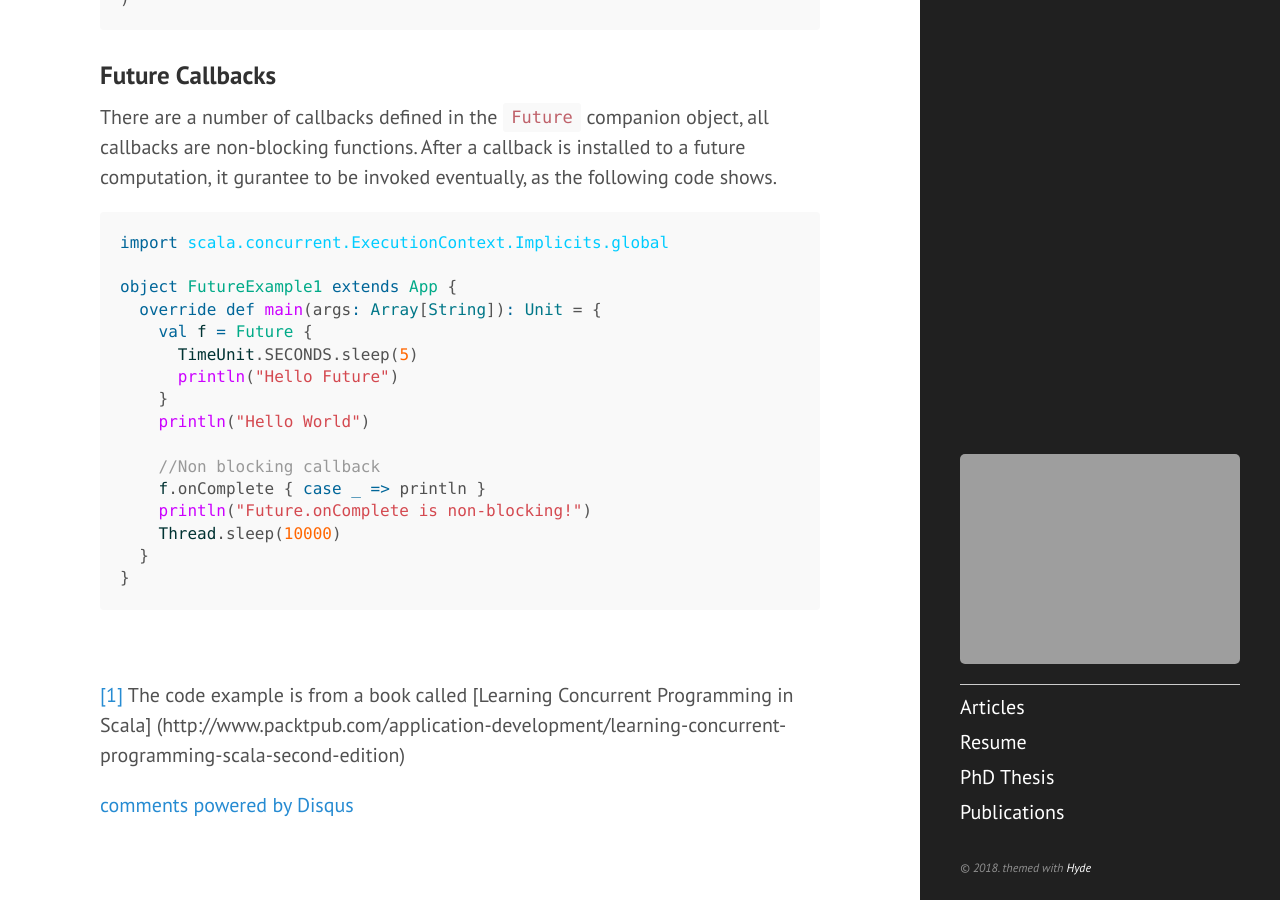
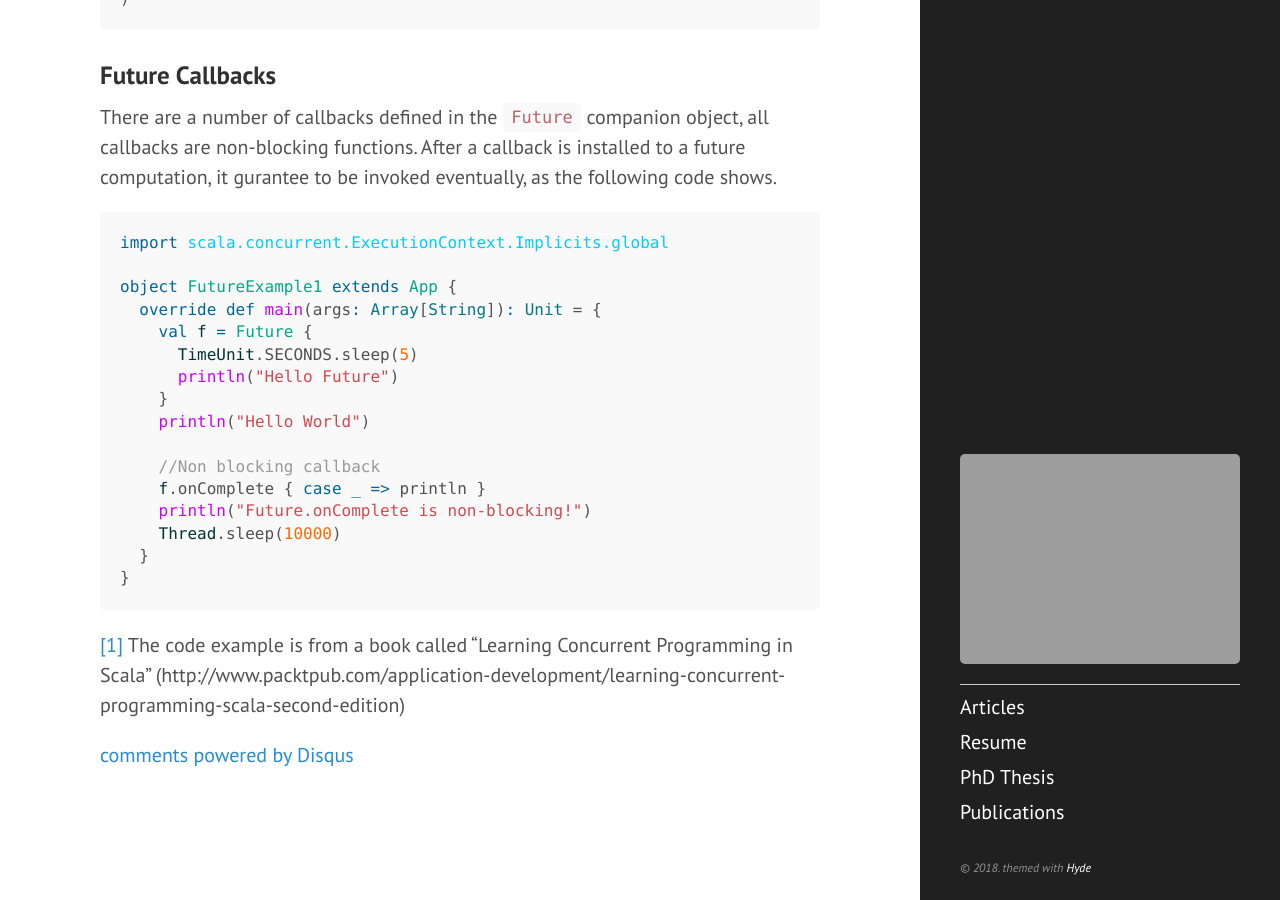
Before and after one commit to gassayy/gassa.github.io, a Jekyll site: the page built from _posts/2013-07-30-scala-future.md, in a window 1280 px wide and 900 px high, scrolled down 1821 px. Built offline with Jekyll 4.4.1, drawn with Linux system fonts in a browser that asks for light colours; comment, search, counter and statistics services are not loaded.

Commit message:
Update 2013-07-30-scala-future.md

````diff
--- a/_posts/2013-07-30-scala-future.md
+++ b/_posts/2013-07-30-scala-future.md
@@ -75,6 +75,4 @@ object FutureExample1 extends App {
 }
 ```
 
-<br >
-
-<a name="footnote1">[1]</a> The code example is from a book called [Learning Concurrent Programming in Scala] (http://www.packtpub.com/application-development/learning-concurrent-programming-scala-second-edition)
+<a name="footnote1">[1]</a> The code example is from a book called "Learning Concurrent Programming in Scala" (http://www.packtpub.com/application-development/learning-concurrent-programming-scala-second-edition)
````
